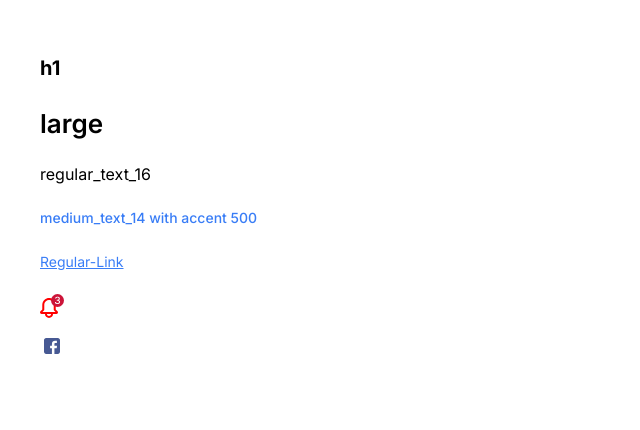
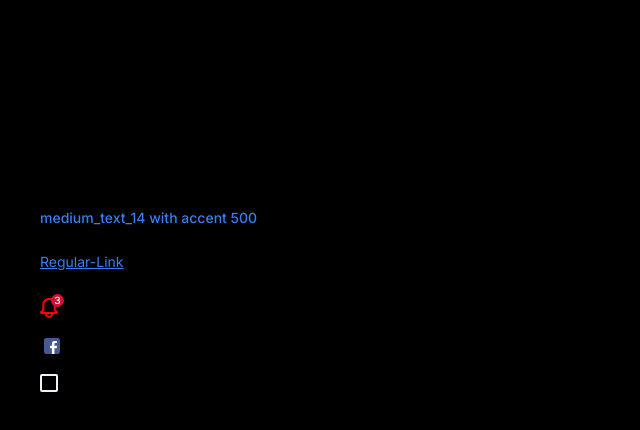
Before and after one commit to redfoxes8/inctagram, a Next.js app: page / in a window 1280 px wide. Shown: the top 430 px of the page, without its empty margins (0-640 px from the left). Built offline with nearby package versions, Linux system fonts and the light colour scheme.

Commit message:
IN-45 feat: add checkbox component styles and structure

```diff
--- a/src/app/globals.css
+++ b/src/app/globals.css
@@ -29,7 +29,7 @@
   --light-500: #edf3fa;
   --light-700: #d5dae0;
   --light-900: #8d9094;
-  --background: var(--light-100);
+  --background: var(--dark-900);
   --foreground: var(--dark-900);
 }
 
--- a/src/app/page.tsx
+++ b/src/app/page.tsx
@@ -1,6 +1,7 @@
 import { Icon } from "@/shared/ui/Icon"
 import styles from "./page.module.css"
 import Image from "next/image"
+import { Checkbox } from "@/shared/ui/Checkbox"
 
 export default function Home() {
   return (
@@ -20,6 +21,7 @@ export default function Home() {
       можно конечно на каждую создать отдельный компонент в shared/ui/Icons/... но не вижу в этом смысла(пока что),
       но если кому нечем будет заняться пожалуйста создавайте таску в Jira через PM и делайте */}
       <Image src="/icons/facebook-svgrepo-com.svg" alt="Russian" width={24} height={16} />
+      <Checkbox id={"1"} />
     </div>
   )
 }
--- /dev/null
+++ b/src/shared/ui/Checkbox/Checkbox.tsx
@@ -0,0 +1,37 @@
+"use client"
+
+import * as CheckboxPrimitive from "@radix-ui/react-checkbox"
+import s from "./s.module.css"
+import { Icon } from "../Icon"
+
+interface CheckboxProps {
+  label?: string
+  id: string
+  disabled?: boolean
+  checked?: boolean
+  onCheckedChange?: (checked: boolean) => void
+}
+
+export const Checkbox = ({ label, id, disabled, checked, onCheckedChange }: CheckboxProps) => {
+  return (
+    <div className={s.container}>
+      <CheckboxPrimitive.Root
+        className={s.root}
+        id={id}
+        disabled={disabled}
+        checked={checked}
+        onCheckedChange={onCheckedChange}
+      >
+        <CheckboxPrimitive.Indicator className={s.indicator}>
+          <Icon name={"checkmark-outline"} />
+        </CheckboxPrimitive.Indicator>
+      </CheckboxPrimitive.Root>
+
+      {label && (
+        <label className={s.label} htmlFor={id}>
+          {label}
+        </label>
+      )}
+    </div>
+  )
+}
--- /dev/null
+++ b/src/shared/ui/Checkbox/index.ts
@@ -0,0 +1 @@
+export { Checkbox } from "./Checkbox"
--- /dev/null
+++ b/src/shared/ui/Checkbox/s.module.css
@@ -0,0 +1,72 @@
+.container {
+  display: flex;
+  align-items: center;
+  gap: 12px;
+}
+
+.root {
+  all: unset;
+  box-sizing: border-box;
+  position: relative;
+  width: 18px;
+  height: 18px;
+  border: 2px solid var(--light-500);
+  border-radius: 2px;
+  display: flex;
+  align-items: center;
+  justify-content: center;
+  cursor: pointer;
+  background-color: transparent;
+  transition: all 0.2s ease;
+  z-index: 1;
+}
+
+.root::before {
+  content: "";
+  position: absolute;
+  top: 50%;
+  left: 50%;
+  transform: translate(-50%, -50%) scale(0);
+  width: 36px;
+  height: 36px;
+  background-color: rgb(255 255 255 / 20%);
+  border-radius: 50%;
+  transition: transform 0.2s ease;
+  z-index: -1;
+}
+
+.root:focus::before {
+  transform: translate(-50%, -50%) scale(1);
+  background-color: rgb(255 255 255 / 8%);
+}
+
+.root:hover::before {
+  transform: translate(-50%, -50%) scale(1);
+}
+
+.root:active::before,
+.root:focus-visible::before {
+  background-color: rgb(255 255 255 / 30%);
+  transform: translate(-50%, -50%) scale(1.1);
+}
+
+.root[data-state="checked"] {
+  background-color: var(--light-100);
+  border-color: var(--light-100);
+}
+
+.indicator {
+  color: inherit;
+  display: flex;
+}
+
+.root[data-disabled] {
+  border-color: var(--dark-100);
+  cursor: not-allowed;
+  pointer-events: none;
+}
+
+.root[data-disabled][data-state="checked"] {
+  background-color: var(--dark-100);
+  border-color: var(--dark-100);
+}
```
Also changed, not shown: package.json (+8 -0 lines), 1 other file (tests, documents, lock files or other folders).
